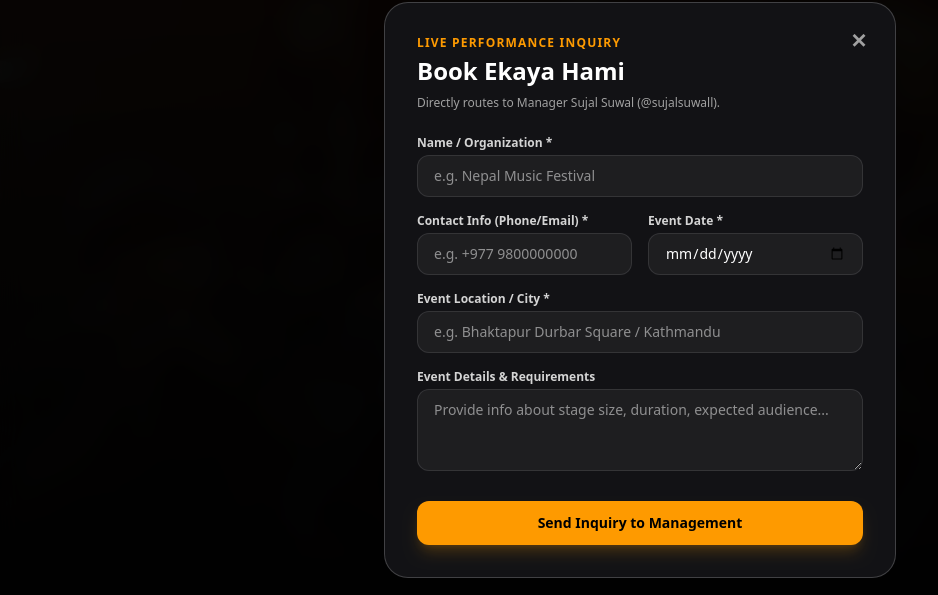
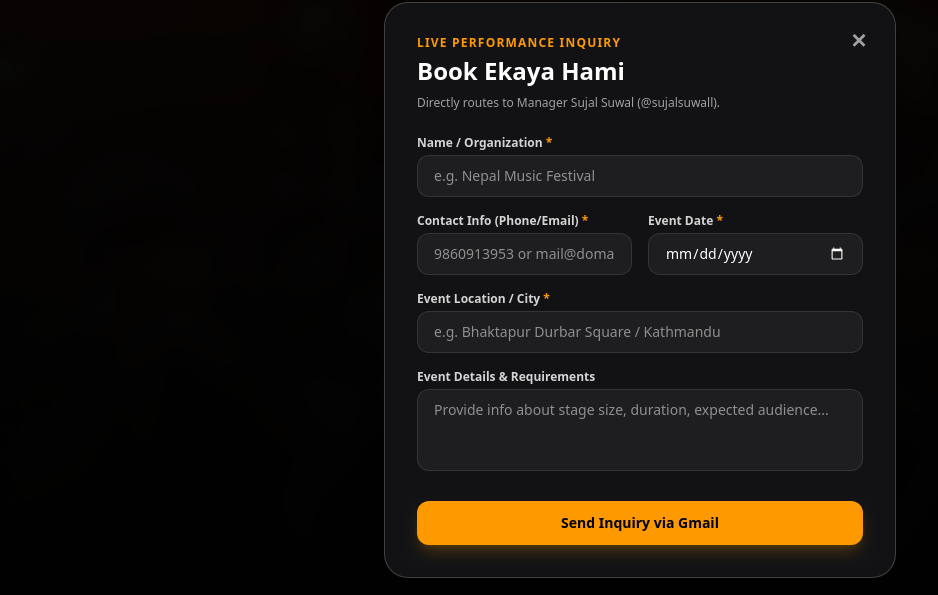
Before and after one commit to shrijann/ekaya-website, a Next.js app: page /ekaya-website/ in a window 1280 px wide. Both pictures are taken after a click on the button "Book Live Performance". Shown: the part 110-705 px from the top of the page, without its empty margins (0-938 px from the left). Built offline with nearby package versions, Linux system fonts and the light colour scheme.

Commit message:
Add form validation, direct web Gmail compose, and block past dates

```diff
--- a/src/app/page.tsx
+++ b/src/app/page.tsx
@@ -189,11 +189,11 @@
   const [activeTab, setActiveTab] = useState<'recent' | 'popular'>('recent');
   const [isBookingOpen, setIsBookingOpen] = useState(false);
   const [isMobileMenuOpen, setIsMobileMenuOpen] = useState(false);
-  const [bookingStatus, setBookingStatus] = useState('');
   const [selectedMember, setSelectedMember] = useState<Member | null>(null);
   const [zoomedImage, setZoomedImage] = useState<{ src: string; alt: string } | null>(null);
   const [playingVideoKey, setPlayingVideoKey] = useState<string | null>(null);
 
+  // Booking Form State
   const [formData, setFormData] = useState({
     name: '',
     contact: '',
@@ -201,6 +201,7 @@
     location: '',
     details: '',
   });
+  const [formError, setFormError] = useState('');
 
   const displayedVideos = useMemo(() => {
     return activeTab === 'recent' ? RECENT_VIDEOS : POPULAR_VIDEOS;
@@ -224,24 +225,49 @@
     return () => window.removeEventListener('keydown', handleKeyDown);
   }, []);
 
+  // Minimum date for calendar picker (Tomorrow)
+  const getTomorrowDate = () => {
+    const tomorrow = new Date();
+    tomorrow.setDate(tomorrow.getDate() + 1);
+    return tomorrow.toISOString().split('T')[0];
+  };
+
   const handleBookingSubmit = (e: FormEvent<HTMLFormElement>) => {
     e.preventDefault();
-    setBookingStatus('Inquiry compiled for Manager Sujal Suwal. Opening mail application...');
+    setFormError('');
 
-    const emailSubject = encodeURIComponent(`Ekaya Hami Performance Booking Inquiry - ${formData.name}`);
-    const emailBody = encodeURIComponent(
+    const cleanContact = formData.contact.trim();
+
+    // 1. Validate mandatory fields
+    if (!formData.name.trim() || !cleanContact || !formData.eventDate || !formData.location.trim()) {
+      setFormError('Please fill out all required fields.');
+      return;
+    }
+
+    // 2. Validate Contact Info: 10-digit number OR proper email format
+    const isPhone = /^\d{10}$/.test(cleanContact);
+    const isEmail = /^[^\s@]+@[^\s@]+\.[^\s@]+$/.test(cleanContact);
+
+    if (!isPhone && !isEmail) {
+      setFormError('Please enter a valid 10-digit mobile number or a valid email address.');
+      return;
+    }
+
+    // 3. Construct Web Gmail compose link directly to donobmail@gmail.com
+    const subject = encodeURIComponent(`Ekaya Hami Performance Booking Inquiry - ${formData.name}`);
+    const body = encodeURIComponent(
       `Name / Organization: ${formData.name}\n` +
-      `Contact Info: ${formData.contact}\n` +
+      `Contact Info: ${cleanContact}\n` +
       `Event Date: ${formData.eventDate}\n` +
       `Event Location: ${formData.location}\n\n` +
-      `Event Details:\n${formData.details}`
+      `Event Details:\n${formData.details || 'None provided'}`
     );
 
-    setTimeout(() => {
-      window.location.href = `mailto:donoborie@gmail.com?subject=${emailSubject}&body=${emailBody}`;
-      setBookingStatus('');
-      setIsBookingOpen(false);
-    }, 1200);
+    const gmailUrl = `https://mail.google.com/mail/?view=cm&fs=1&to=donobmail@gmail.com&su=${subject}&body=${body}`;
+
+    window.open(gmailUrl, '_blank');
+    setIsBookingOpen(false);
+    setFormData({ name: '', contact: '', eventDate: '', location: '', details: '' });
   };
 
   return (
@@ -320,7 +346,7 @@
             </span>
           </div>
 
-          {/* Interactive Title */}
+          {/* Title */}
           <div className="relative group cursor-pointer my-2">
             <div className="absolute -inset-2 bg-gradient-to-r from-amber-500/20 via-orange-500/20 to-amber-500/20 rounded-3xl blur-xl opacity-0 group-hover:opacity-100 transition-all duration-500" />
             <h1 className="relative text-5xl sm:text-7xl font-extrabold tracking-tight text-white group-hover:text-amber-400 group-hover:scale-105 group-hover:drop-shadow-[0_0_25px_rgba(245,158,11,0.6)] transition-all duration-300">
@@ -352,7 +378,7 @@
             <h2 className="text-3xl sm:text-4xl font-extrabold text-white mt-2 mb-6">Reimagining Folk Heritage</h2>
 
             <p className="text-neutral-300 text-base sm:text-lg leading-relaxed font-light mb-5">
-              The Nepali folk-fusion ensemble <strong>Ekaya Hami</strong> (known as <strong>Ekaya</strong>) was formed in 2024. It was envisioned and created by composer and music video director <strong>Shreejan Shyama</strong> alongside filmmaker to revive ancient sounds.
+              The Nepali folk-fusion ensemble <strong>Ekaya Hami</strong> (known as <strong>Ekaya</strong>) was formed in 2024. It was envisioned and created by composer and music video director <strong>Shreejan Shyama</strong> to revive ancient sounds.
             </p>
 
             <p className="text-neutral-400 text-sm sm:text-base leading-relaxed mb-6">
@@ -600,7 +626,7 @@
         </div>
       )}
 
-      {/* Booking Modal */}
+      {/* Booking Modal with Validations */}
       {isBookingOpen && (
         <div className="fixed inset-0 z-50 flex items-center justify-center p-4 bg-black/80 backdrop-blur-md" onClick={() => setIsBookingOpen(false)}>
           <div className="bg-[#121215] border border-white/20 max-w-lg w-full rounded-3xl p-6 sm:p-8 relative" onClick={(e) => e.stopPropagation()}>
@@ -613,8 +639,16 @@
             <p className="text-xs text-neutral-400 mb-6">Directly routes to Manager Sujal Suwal (@sujalsuwall).</p>
 
             <form onSubmit={handleBookingSubmit} className="space-y-4">
+              {formError && (
+                <div className="p-3 bg-red-500/10 border border-red-500/30 rounded-xl text-red-400 text-xs text-center font-medium">
+                  {formError}
+                </div>
+              )}
+
               <div>
-                <label className="block text-xs font-semibold text-neutral-300 mb-1">Name / Organization *</label>
+                <label className="block text-xs font-semibold text-neutral-300 mb-1">
+                  Name / Organization <span className="text-amber-500">*</span>
+                </label>
                 <input
                   type="text"
                   required
@@ -627,30 +661,37 @@
 
               <div className="grid grid-cols-1 sm:grid-cols-2 gap-4">
                 <div>
-                  <label className="block text-xs font-semibold text-neutral-300 mb-1">Contact Info (Phone/Email) *</label>
+                  <label className="block text-xs font-semibold text-neutral-300 mb-1">
+                    Contact Info (Phone/Email) <span className="text-amber-500">*</span>
+                  </label>
                   <input
                     type="text"
                     required
                     value={formData.contact}
                     onChange={(e) => setFormData({ ...formData, contact: e.target.value })}
-                    placeholder="e.g. +977 9800000000"
+                    placeholder="9860913953 or mail@domain.com"
                     className="w-full bg-white/5 border border-white/10 rounded-xl px-4 py-2.5 text-sm text-white focus:outline-none focus:border-amber-500"
                   />
                 </div>
                 <div>
-                  <label className="block text-xs font-semibold text-neutral-300 mb-1">Event Date *</label>
+                  <label className="block text-xs font-semibold text-neutral-300 mb-1">
+                    Event Date <span className="text-amber-500">*</span>
+                  </label>
                   <input
                     type="date"
                     required
+                    min={getTomorrowDate()}
                     value={formData.eventDate}
                     onChange={(e) => setFormData({ ...formData, eventDate: e.target.value })}
-                    className="w-full bg-white/5 border border-white/10 rounded-xl px-4 py-2.5 text-sm text-white focus:outline-none focus:border-amber-500"
+                    className="w-full bg-white/5 border border-white/10 rounded-xl px-4 py-2.5 text-sm text-white focus:outline-none focus:border-amber-500 [color-scheme:dark]"
                   />
                 </div>
               </div>
 
               <div>
-                <label className="block text-xs font-semibold text-neutral-300 mb-1">Event Location / City *</label>
+                <label className="block text-xs font-semibold text-neutral-300 mb-1">
+                  Event Location / City <span className="text-amber-500">*</span>
+                </label>
                 <input
                   type="text"
                   required
@@ -668,19 +709,15 @@
                   value={formData.details}
                   onChange={(e) => setFormData({ ...formData, details: e.target.value })}
                   placeholder="Provide info about stage size, duration, expected audience..."
-                  className="w-full bg-white/5 border border-white/10 rounded-xl px-4 py-2.5 text-sm text-white focus:outline-none focus:border-amber-500"
+                  className="w-full bg-white/5 border border-white/10 rounded-xl px-4 py-2.5 text-sm text-white focus:outline-none focus:border-amber-500 resize-none"
                 />
               </div>
-
-              {bookingStatus && (
-                <p className="text-xs text-amber-400 font-medium bg-amber-500/10 p-2.5 rounded-xl border border-amber-500/20">{bookingStatus}</p>
-              )}
 
               <button
                 type="submit"
                 className="w-full bg-amber-500 hover:bg-amber-400 text-black font-bold py-3 rounded-xl transition-all shadow-lg shadow-amber-500/20 text-sm mt-2"
               >
-                Send Inquiry to Management
+                Send Inquiry via Gmail
               </button>
             </form>
           </div>
```
